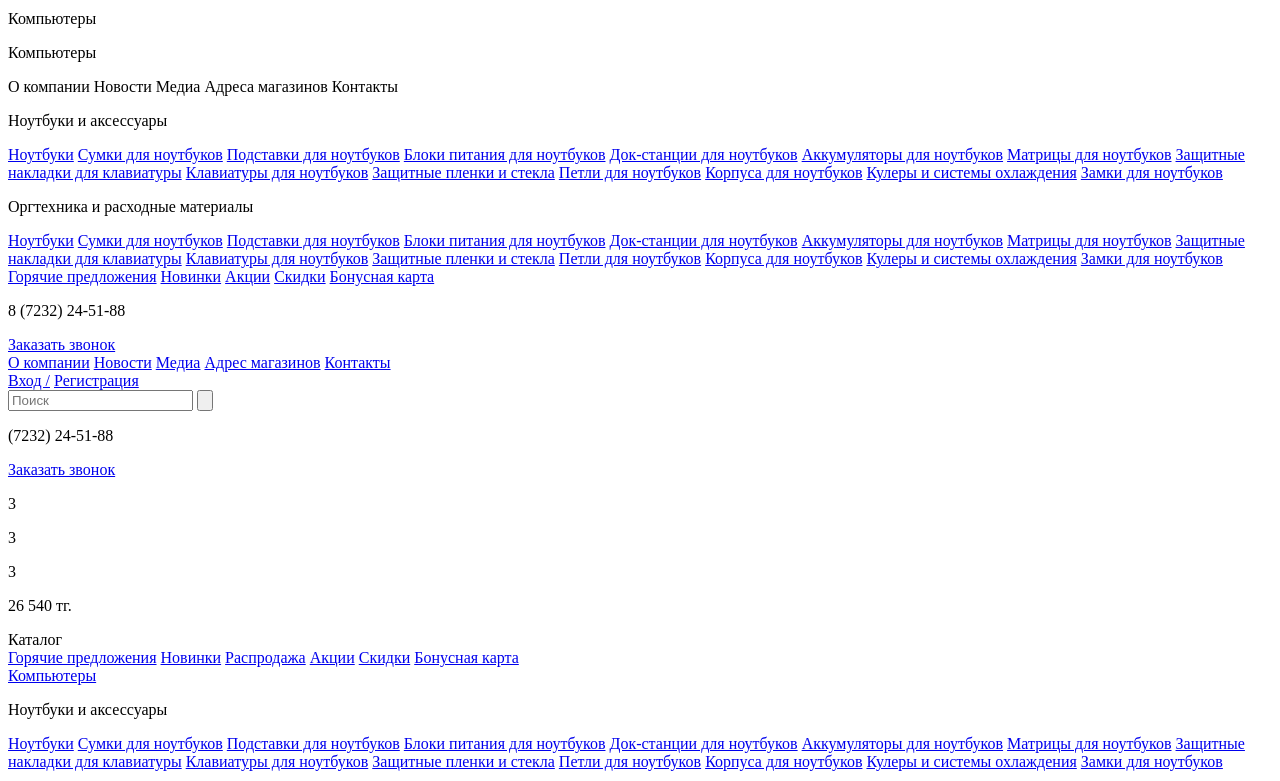
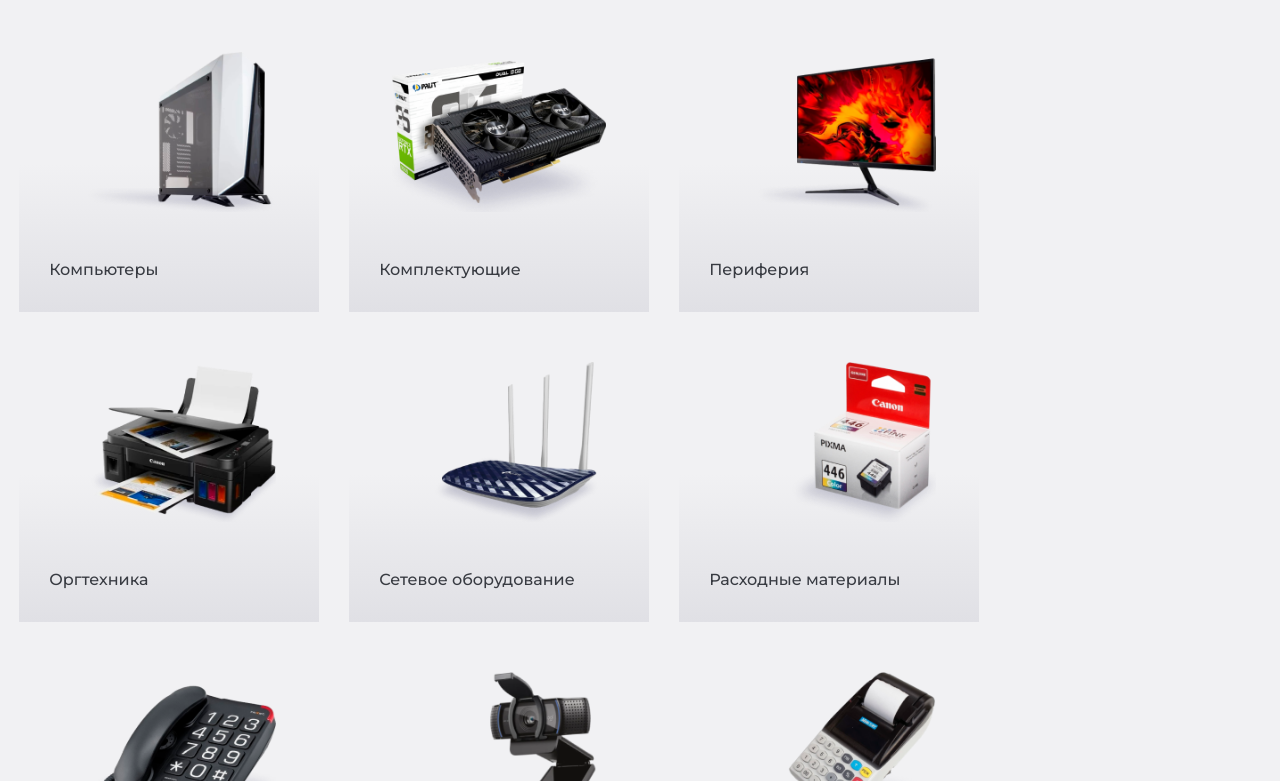
Before and after one commit to mimocrocodile/Bizcom, a plain HTML site: page catalogbase.html in a window 1280 px wide. Shown: the part 273-1054 px from the top of the page. Drawn offline with nearby package versions, Linux system fonts and the light colour scheme; the site is published under a folder, as on GitHub Pages, so addresses that start at the root find nothing.

Commit message:
Add files via upload

```diff
--- a/catalogbase.html
+++ b/catalogbase.html
@@ -5,7 +5,7 @@
     <meta http-equiv="X-UA-Compatible" content="IE=edge">
     <meta name="viewport" content="width=device-width, initial-scale=1.0">
     <title>Document</title>
-    <link rel="stylesheet" href="/dist/style.min.css">
+    <link rel="stylesheet" href="./dist/style.min.css">
     <link rel="preconnect" href="https://fonts.googleapis.com">
     <link href="https://fonts.googleapis.com/css2?family=Inter:wght@400;500;600;700;800;900&family=Montserrat:wght@400;500;600;700&family=PT+Sans:wght@400;700&family=Roboto:wght@400;700;900&display=swap" rel="stylesheet">
     <link href="https://cdnjs.cloudflare.com/ajax/libs/OwlCarousel2/2.3.4/assets/owl.carousel.min.css" rel="stylesheet" >
--- a/cataloglist.html
+++ b/cataloglist.html
@@ -5,7 +5,7 @@
     <meta http-equiv="X-UA-Compatible" content="IE=edge">
     <meta name="viewport" content="width=device-width, initial-scale=1.0">
     <title>Document</title>
-    <link rel="stylesheet" href="/dist/style.min.css">
+    <link rel="stylesheet" href="./dist/style.min.css">
     <link rel="preconnect" href="https://fonts.googleapis.com">
     <link href="https://fonts.googleapis.com/css2?family=Inter:wght@400;500;600;700;800;900&family=Montserrat:wght@400;500;600;700&family=PT+Sans:wght@400;700&family=Roboto:wght@400;700;900&display=swap" rel="stylesheet">
     <link href="https://cdnjs.cloudflare.com/ajax/libs/OwlCarousel2/2.3.4/assets/owl.carousel.min.css" rel="stylesheet" >
```
Also changed, not shown: index.html (+1 -1 lines), product.html (+1 -1 lines).
